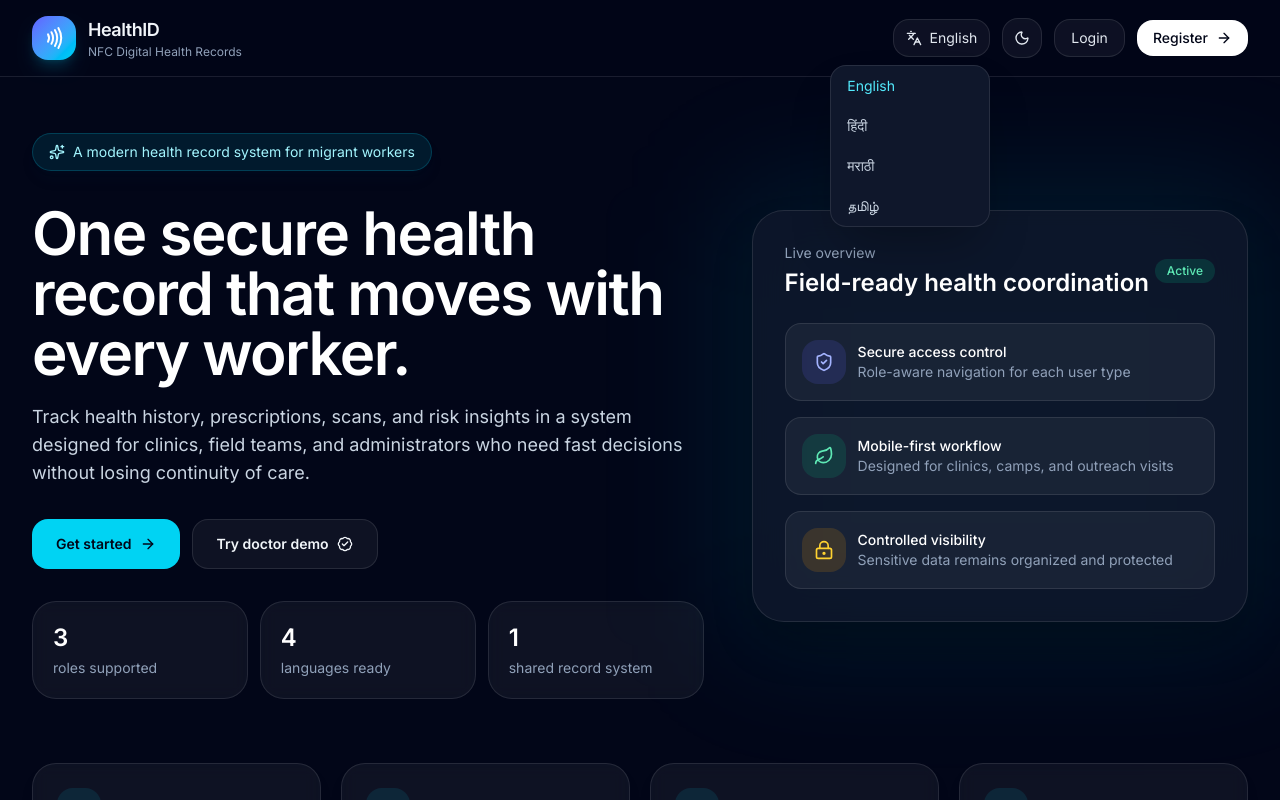
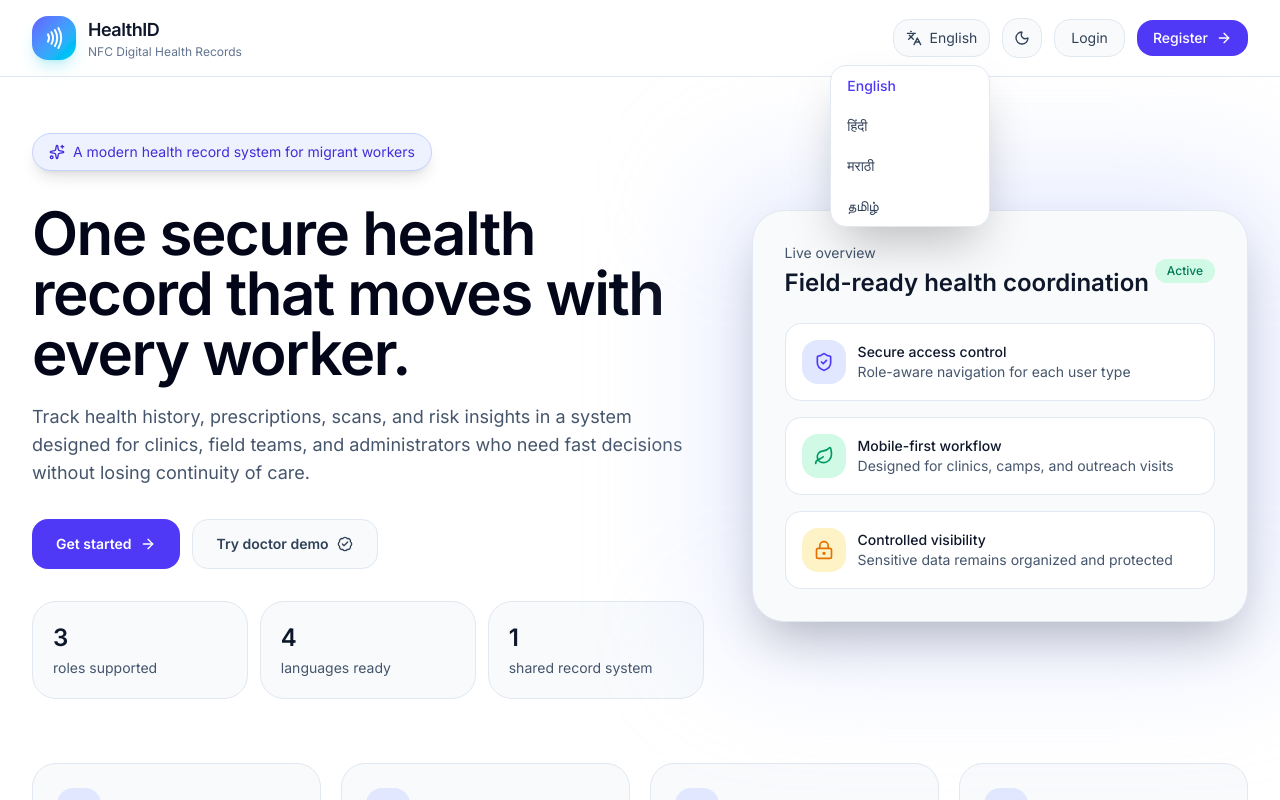
Before and after one commit to Vishvajit1947/Digital-Health-Record-Management-System-For-Migrant-Workers, a React (Vite) app: page / in a window 1280 px wide. Both pictures are taken after a click on the button "English". Shown: the top 800 px of the page. Built offline with nearby package versions, Linux system fonts and the light colour scheme; no server answers.

Commit message:
Dark Mode and Light Mode Setup

```diff
--- a/src/App.jsx
+++ b/src/App.jsx
@@ -1,7 +1,8 @@
-import { useState, useEffect, Suspense, lazy } from 'react'
+import { Suspense } from 'react'
 import { BrowserRouter, Routes, Route, Navigate } from 'react-router-dom'
 import { Toaster } from 'react-hot-toast'
 import { AuthProvider } from './context/AuthContext'
+import { ThemeProvider } from './context/ThemeContext'
 import './lib/i18n'
 
 import RoleGuard from './components/shared/RoleGuard'
@@ -33,16 +34,9 @@ import Analytics from './pages/admin/Analytics'
 import RiskTable from './pages/admin/RiskTable'
 
 function ProtectedLayout({ role, children }) {
-  const [darkMode, setDarkMode] = useState(() => localStorage.getItem('theme') === 'dark')
-
-  useEffect(() => {
-    document.documentElement.classList.toggle('dark', darkMode)
-    localStorage.setItem('theme', darkMode ? 'dark' : 'light')
-  }, [darkMode])
-
   return (
     <RoleGuard role={role}>
-      <AppLayout darkMode={darkMode} onToggleDark={() => setDarkMode(d => !d)}>
+      <AppLayout>
         {children}
       </AppLayout>
     </RoleGuard>
@@ -50,18 +44,10 @@ function ProtectedLayout({ role, children }) {
 }
 
 export default function App() {
-  const [darkMode, setDarkMode] = useState(() => {
-    const saved = localStorage.getItem('theme')
-    return saved ? saved === 'dark' : window.matchMedia('(prefers-color-scheme: dark)').matches
-  })
-
-  useEffect(() => {
-    document.documentElement.classList.toggle('dark', darkMode)
-  }, [darkMode])
-
   return (
     <ErrorBoundary>
       <BrowserRouter>
+        <ThemeProvider>
           <AuthProvider>
             <Toaster
               position="top-right"
@@ -98,11 +84,12 @@ export default function App() {
                 <Route path="/admin/risk-table" element={<ProtectedLayout role="admin"><RiskTable /></ProtectedLayout>} />
 
                 {/* Default redirect */}
-              <Route path="/" element={<Home darkMode={darkMode} onToggleDark={() => setDarkMode(d => !d)} />} />
+                <Route path="/" element={<Home />} />
                 <Route path="*" element={<Navigate to="/" replace />} />
               </Routes>
             </Suspense>
           </AuthProvider>
+        </ThemeProvider>
       </BrowserRouter>
     </ErrorBoundary>
   )
--- a/src/components/shared/AppLayout.jsx
+++ b/src/components/shared/AppLayout.jsx
@@ -1,10 +1,10 @@
 import Navbar from './Navbar'
 import Sidebar from './Sidebar'
 
-export default function AppLayout({ children, darkMode, onToggleDark }) {
+export default function AppLayout({ children }) {
   return (
     <div className="min-h-screen bg-slate-50 dark:bg-slate-900 flex flex-col">
-      <Navbar darkMode={darkMode} onToggleDark={onToggleDark} />
+      <Navbar />
       <div className="flex flex-1 overflow-hidden">
         <Sidebar />
         <main className="flex-1 overflow-auto p-6 page-enter">
--- a/src/components/shared/Navbar.jsx
+++ b/src/components/shared/Navbar.jsx
@@ -1,6 +1,7 @@
 import { useState } from 'react'
 import { Nfc, LogOut, Sun, Moon, Globe, ChevronDown } from 'lucide-react'
 import { useAuth } from '../../context/AuthContext'
+import { useTheme } from '../../context/ThemeContext'
 import { useTranslation } from 'react-i18next'
 import { LANGUAGES } from '../../lib/constants'
 
@@ -11,8 +12,9 @@ const ROLE_COLORS = {
   admin: 'bg-purple-100 text-purple-700 dark:bg-purple-900/30 dark:text-purple-400',
 }
 
-export default function Navbar({ darkMode, onToggleDark }) {
+export default function Navbar() {
   const { role, signOut } = useAuth()
+  const { darkMode, toggleDark } = useTheme()
   const { i18n, t } = useTranslation()
   const [langOpen, setLangOpen] = useState(false)
 
@@ -68,7 +70,7 @@ export default function Navbar({ darkMode, onToggleDark }) {
 
       {/* Dark mode toggle */}
       <button
-        onClick={onToggleDark}
+        onClick={toggleDark}
         className="p-2 text-slate-500 dark:text-slate-400 hover:bg-slate-100 dark:hover:bg-slate-700 rounded-xl transition-colors"
         aria-label="Toggle dark mode"
       >
--- /dev/null
+++ b/src/context/ThemeContext.jsx
@@ -0,0 +1,37 @@
+import { createContext, useContext, useState, useEffect } from 'react'
+
+const ThemeContext = createContext()
+
+export function ThemeProvider({ children }) {
+  const [darkMode, setDarkMode] = useState(() => {
+    const saved = localStorage.getItem('theme')
+    if (saved) return saved === 'dark'
+    return window.matchMedia('(prefers-color-scheme: dark)').matches
+  })
+
+  useEffect(() => {
+    const root = document.documentElement
+    if (darkMode) {
+      root.classList.add('dark')
+    } else {
+      root.classList.remove('dark')
+    }
+    localStorage.setItem('theme', darkMode ? 'dark' : 'light')
+  }, [darkMode])
+
+  const toggleDark = () => setDarkMode(prev => !prev)
+
+  return (
+    <ThemeContext.Provider value={{ darkMode, toggleDark }}>
+      {children}
+    </ThemeContext.Provider>
+  )
+}
+
+export function useTheme() {
+  const context = useContext(ThemeContext)
+  if (!context) {
+    throw new Error('useTheme must be used within ThemeProvider')
+  }
+  return context
+}
--- a/src/pages/Home.jsx
+++ b/src/pages/Home.jsx
@@ -18,6 +18,7 @@ import {
   Nfc,
 } from 'lucide-react'
 import { useAuth } from '../context/AuthContext'
+import { useTheme } from '../context/ThemeContext'
 import { LANGUAGES } from '../lib/constants'
 import { useTranslation } from 'react-i18next'
 
@@ -80,9 +81,10 @@ const STATS = [
   { value: '1', label: 'shared record system' },
 ]
 
-export default function Home({ darkMode, onToggleDark }) {
+export default function Home() {
   const navigate = useNavigate()
   const { demoLogin } = useAuth()
+  const { darkMode, toggleDark } = useTheme()
   const { i18n, t } = useTranslation()
   const [langOpen, setLangOpen] = useState(false)
 
@@ -156,19 +158,19 @@ export default function Home({ darkMode, onToggleDark }) {
   }
 
   return (
-    <div className="min-h-screen bg-slate-950 text-slate-100 overflow-hidden">
-      <div className="absolute inset-0 -z-10 bg-[radial-gradient(circle_at_top_left,_rgba(59,130,246,0.24),_transparent_35%),radial-gradient(circle_at_top_right,_rgba(16,185,129,0.18),_transparent_32%),linear-gradient(180deg,_#0f172a_0%,_#111827_42%,_#020617_100%)]" />
-      <div className="absolute inset-0 -z-10 opacity-30 bg-[linear-gradient(rgba(148,163,184,0.12)_1px,transparent_1px),linear-gradient(90deg,rgba(148,163,184,0.12)_1px,transparent_1px)] bg-[size:72px_72px] [mask-image:radial-gradient(circle_at_center,black,transparent_78%)]" />
+    <div className="min-h-screen bg-white dark:bg-slate-950 text-slate-900 dark:text-slate-100 overflow-hidden">
+      <div className="absolute inset-0 -z-10 dark:bg-[radial-gradient(circle_at_top_left,_rgba(59,130,246,0.24),_transparent_35%),radial-gradient(circle_at_top_right,_rgba(16,185,129,0.18),_transparent_32%),linear-gradient(180deg,_#0f172a_0%,_#111827_42%,_#020617_100%)]" />
+      <div className="absolute inset-0 -z-10 opacity-30 dark:bg-[linear-gradient(rgba(148,163,184,0.12)_1px,transparent_1px),linear-gradient(90deg,rgba(148,163,184,0.12)_1px,transparent_1px)] dark:bg-[size:72px_72px] dark:[mask-image:radial-gradient(circle_at_center,black,transparent_78%)]" />
 
-      <header className="sticky top-0 z-40 border-b border-white/10 bg-slate-950/80 backdrop-blur-xl">
+      <header className="sticky top-0 z-40 border-b border-slate-200 dark:border-white/10 bg-white/80 dark:bg-slate-950/80 backdrop-blur-xl">
         <div className="mx-auto flex max-w-7xl items-center gap-4 px-4 py-4 sm:px-6 lg:px-8">
           <Link to="/" className="flex items-center gap-3">
             <span className="flex h-11 w-11 items-center justify-center rounded-2xl bg-gradient-to-br from-indigo-500 to-cyan-400 shadow-lg shadow-cyan-500/20">
               <Nfc className="h-6 w-6 text-white" />
             </span>
             <span>
-              <span className="block text-lg font-semibold tracking-tight">{t('app_name')}</span>
-              <span className="block text-xs text-slate-400">{t('tagline')}</span>
+              <span className="block text-lg font-semibold tracking-tight text-slate-900 dark:text-white">{t('app_name')}</span>
+              <span className="block text-xs text-slate-500 dark:text-slate-400">{t('tagline')}</span>
             </span>
           </Link>
 
@@ -176,18 +178,18 @@ export default function Home({ darkMode, onToggleDark }) {
             <div className="relative">
               <button
                 onClick={() => setLangOpen(value => !value)}
-                className="inline-flex items-center gap-2 rounded-2xl border border-white/10 bg-white/5 px-3 py-2 text-sm text-slate-200 transition hover:bg-white/10"
+                className="inline-flex items-center gap-2 rounded-2xl border border-slate-200 dark:border-white/10 bg-slate-50 dark:bg-white/5 px-3 py-2 text-sm text-slate-700 dark:text-slate-200 transition hover:bg-slate-100 dark:hover:bg-white/10"
               >
                 <Languages className="h-4 w-4" />
                 <span className="hidden sm:inline">{currentLang.label}</span>
               </button>
               {langOpen && (
-                <div className="absolute right-0 top-full mt-2 w-40 overflow-hidden rounded-2xl border border-white/10 bg-slate-900 shadow-2xl shadow-black/30">
+                <div className="absolute right-0 top-full mt-2 w-40 overflow-hidden rounded-2xl border border-slate-200 dark:border-white/10 bg-white dark:bg-slate-900 shadow-2xl dark:shadow-black/30">
                   {LANGUAGES.map(language => (
                     <button
                       key={language.code}
                       onClick={() => handleLanguageChange(language.code)}
-                      className={`block w-full px-4 py-2.5 text-left text-sm transition hover:bg-white/10 ${i18n.language === language.code ? 'text-cyan-300' : 'text-slate-300'}`}
+                      className={`block w-full px-4 py-2.5 text-left text-sm transition hover:bg-slate-100 dark:hover:bg-white/10 ${i18n.language === language.code ? 'text-indigo-600 dark:text-cyan-300 font-medium' : 'text-slate-700 dark:text-slate-300'}`}
                     >
                       {language.label}
                     </button>
@@ -197,8 +199,8 @@ export default function Home({ darkMode, onToggleDark }) {
             </div>
 
             <button
-              onClick={onToggleDark}
-              className="inline-flex h-10 w-10 items-center justify-center rounded-2xl border border-white/10 bg-white/5 text-slate-200 transition hover:bg-white/10"
+              onClick={toggleDark}
+              className="inline-flex h-10 w-10 items-center justify-center rounded-2xl border border-slate-200 dark:border-white/10 bg-slate-50 dark:bg-white/5 text-slate-700 dark:text-slate-200 transition hover:bg-slate-100 dark:hover:bg-white/10"
               aria-label="Toggle dark mode"
             >
               {darkMode ? <Sun className="h-4 w-4" /> : <Moon className="h-4 w-4" />}
@@ -206,13 +208,13 @@ export default function Home({ darkMode, onToggleDark }) {
 
             <Link
               to="/login"
-              className="hidden rounded-2xl border border-white/10 bg-white/5 px-4 py-2 text-sm text-slate-200 transition hover:bg-white/10 sm:inline-flex"
+              className="hidden rounded-2xl border border-slate-200 dark:border-white/10 bg-slate-50 dark:bg-white/5 px-4 py-2 text-sm text-slate-700 dark:text-slate-200 transition hover:bg-slate-100 dark:hover:bg-white/10 sm:inline-flex"
             >
               {t('login')}
             </Link>
             <Link
               to="/register"
-              className="inline-flex items-center gap-2 rounded-2xl bg-white px-4 py-2 text-sm font-medium text-slate-950 transition hover:bg-cyan-100"
+              className="inline-flex items-center gap-2 rounded-2xl bg-indigo-600 dark:bg-white px-4 py-2 text-sm font-medium text-white dark:text-slate-950 transition hover:bg-indigo-700 dark:hover:bg-slate-100"
             >
               {t('register')}
               <ArrowRight className="h-4 w-4" />
@@ -224,16 +226,16 @@ export default function Home({ darkMode, onToggleDark }) {
       <main className="mx-auto max-w-7xl px-4 pb-20 pt-8 sm:px-6 lg:px-8 lg:pt-14">
         <section className="grid items-center gap-12 lg:grid-cols-[1.15fr_0.85fr]">
           <div className="space-y-8">
-            <div className="inline-flex items-center gap-2 rounded-full border border-cyan-400/20 bg-cyan-400/10 px-4 py-2 text-sm text-cyan-200 shadow-lg shadow-cyan-950/10">
+            <div className="inline-flex items-center gap-2 rounded-full border border-indigo-200 dark:border-cyan-400/20 bg-indigo-50 dark:bg-cyan-400/10 px-4 py-2 text-sm text-indigo-700 dark:text-cyan-200 shadow-lg dark:shadow-cyan-950/10">
               <Sparkles className="h-4 w-4" />
               {t('home_badge')}
             </div>
 
             <div className="space-y-5">
-              <h1 className="max-w-3xl text-4xl font-semibold tracking-tight text-white sm:text-5xl lg:text-6xl">
+              <h1 className="max-w-3xl text-4xl font-semibold tracking-tight text-slate-950 dark:text-white sm:text-5xl lg:text-6xl">
                 {t('home_title')}
               </h1>
-              <p className="max-w-2xl text-base leading-7 text-slate-300 sm:text-lg">
+              <p className="max-w-2xl text-base leading-7 text-slate-600 dark:text-slate-300 sm:text-lg">
                 {t('home_subtitle')}
               </p>
             </div>
@@ -241,14 +243,14 @@ export default function Home({ darkMode, onToggleDark }) {
             <div className="flex flex-col gap-3 sm:flex-row">
               <Link
                 to="/login"
-                className="inline-flex items-center justify-center gap-2 rounded-2xl bg-cyan-400 px-6 py-3.5 text-sm font-semibold text-slate-950 transition hover:bg-cyan-300"
+                className="inline-flex items-center justify-center gap-2 rounded-2xl bg-indigo-600 dark:bg-cyan-400 px-6 py-3.5 text-sm font-semibold text-white dark:text-slate-950 transition hover:bg-indigo-700 dark:hover:bg-cyan-300"
               >
                 {t('home_get_started')}
                 <ArrowRight className="h-4 w-4" />
               </Link>
               <button
                 onClick={() => handleDemoLogin('doctor')}
-                className="inline-flex items-center justify-center gap-2 rounded-2xl border border-white/10 bg-white/5 px-6 py-3.5 text-sm font-semibold text-slate-100 transition hover:bg-white/10"
+                className="inline-flex items-center justify-center gap-2 rounded-2xl border border-slate-200 dark:border-white/10 bg-slate-50 dark:bg-white/5 px-6 py-3.5 text-sm font-semibold text-slate-700 dark:text-slate-100 transition hover:bg-slate-100 dark:hover:bg-white/10"
               >
                 {t('home_try_demo')}
                 <BadgeCheck className="h-4 w-4" />
@@ -257,58 +259,58 @@ export default function Home({ darkMode, onToggleDark }) {
 
             <div className="grid gap-3 sm:grid-cols-3">
               {stats.map(stat => (
-                <div key={stat.label} className="rounded-3xl border border-white/10 bg-white/5 p-5 backdrop-blur">
-                  <div className="text-2xl font-semibold text-white">{stat.value}</div>
-                  <div className="mt-1 text-sm text-slate-400">{stat.label}</div>
+                <div key={stat.label} className="rounded-3xl border border-slate-200 dark:border-white/10 bg-slate-50 dark:bg-white/5 p-5 dark:backdrop-blur">
+                  <div className="text-2xl font-semibold text-slate-900 dark:text-white">{stat.value}</div>
+                  <div className="mt-1 text-sm text-slate-600 dark:text-slate-400">{stat.label}</div>
                 </div>
               ))}
             </div>
           </div>
 
           <div className="relative">
-            <div className="absolute -inset-6 rounded-[2rem] bg-cyan-400/10 blur-3xl" />
-            <div className="relative overflow-hidden rounded-[2rem] border border-white/10 bg-slate-900/80 p-6 shadow-2xl shadow-black/30 backdrop-blur-xl sm:p-8">
+            <div className="absolute -inset-6 rounded-[2rem] bg-indigo-200/50 dark:bg-cyan-400/10 blur-3xl" />
+            <div className="relative overflow-hidden rounded-[2rem] border border-slate-200 dark:border-white/10 bg-slate-50 dark:bg-slate-900/80 p-6 shadow-2xl dark:shadow-black/30 dark:backdrop-blur-xl sm:p-8">
               <div className="flex items-center justify-between">
                 <div>
-                  <p className="text-sm text-slate-400">{t('home_live_overview')}</p>
-                  <h2 className="mt-1 text-2xl font-semibold text-white">{t('home_field_ready')}</h2>
+                  <p className="text-sm text-slate-600 dark:text-slate-400">{t('home_live_overview')}</p>
+                  <h2 className="mt-1 text-2xl font-semibold text-slate-900 dark:text-white">{t('home_field_ready')}</h2>
                 </div>
-                <span className="rounded-full bg-emerald-400/15 px-3 py-1 text-xs font-medium text-emerald-300">{t('home_active')}</span>
+                <span className="rounded-full bg-emerald-100 dark:bg-emerald-400/15 px-3 py-1 text-xs font-medium text-emerald-700 dark:text-emerald-300">{t('home_active')}</span>
               </div>
 
               <div className="mt-6 space-y-4">
-                <div className="rounded-2xl border border-white/10 bg-white/5 p-4">
+                <div className="rounded-2xl border border-slate-200 dark:border-white/10 bg-white dark:bg-white/5 p-4">
                   <div className="flex items-center gap-3">
-                    <div className="rounded-2xl bg-indigo-500/15 p-3 text-indigo-300">
+                    <div className="rounded-2xl bg-indigo-100 dark:bg-indigo-500/15 p-3 text-indigo-600 dark:text-indigo-300">
                       <ShieldCheck className="h-5 w-5" />
                     </div>
                     <div>
-                      <p className="text-sm font-medium text-white">{t('home_secure_access')}</p>
-                      <p className="text-sm text-slate-400">{t('home_secure_access_desc')}</p>
+                      <p className="text-sm font-medium text-slate-900 dark:text-white">{t('home_secure_access')}</p>
+                      <p className="text-sm text-slate-600 dark:text-slate-400">{t('home_secure_access_desc')}</p>
                     </div>
                   </div>
                 </div>
 
-                <div className="rounded-2xl border border-white/10 bg-white/5 p-4">
+                <div className="rounded-2xl border border-slate-200 dark:border-white/10 bg-white dark:bg-white/5 p-4">
                   <div className="flex items-center gap-3">
-                    <div className="rounded-2xl bg-emerald-500/15 p-3 text-emerald-300">
+                    <div className="rounded-2xl bg-emerald-100 dark:bg-emerald-500/15 p-3 text-emerald-600 dark:text-emerald-300">
                       <Leaf className="h-5 w-5" />
                     </div>
                     <div>
-                      <p className="text-sm font-medium text-white">{t('home_mobile_workflow')}</p>
-                      <p className="text-sm text-slate-400">{t('home_mobile_workflow_desc')}</p>
+                      <p className="text-sm font-medium text-slate-900 dark:text-white">{t('home_mobile_workflow')}</p>
+                      <p className="text-sm text-slate-600 dark:text-slate-400">{t('home_mobile_workflow_desc')}</p>
                     </div>
                   </div>
                 </div>
 
-                <div className="rounded-2xl border border-white/10 bg-white/5 p-4">
+                <div className="rounded-2xl border border-slate-200 dark:border-white/10 bg-white dark:bg-white/5 p-4">
                   <div className="flex items-center gap-3">
-                    <div className="rounded-2xl bg-amber-500/15 p-3 text-amber-300">
+                    <div className="rounded-2xl bg-amber-100 dark:bg-amber-500/15 p-3 text-amber-600 dark:text-amber-300">
                       <LockKeyhole className="h-5 w-5" />
                     </div>
                     <div>
-                      <p className="text-sm font-medium text-white">{t('home_controlled_visibility')}</p>
-                      <p className="text-sm text-slate-400">{t('home_controlled_visibility_desc')}</p>
+                      <p className="text-sm font-medium text-slate-900 dark:text-white">{t('home_controlled_visibility')}</p>
+                      <p className="text-sm text-slate-600 dark:text-slate-400">{t('home_controlled_visibility_desc')}</p>
                     </div>
                   </div>
                 </div>
@@ -323,13 +325,13 @@ export default function Home({ darkMode, onToggleDark }) {
             return (
               <article
                 key={feature.title}
-                className="rounded-3xl border border-white/10 bg-white/5 p-6 shadow-lg shadow-black/10 backdrop-blur transition hover:-translate-y-1 hover:bg-white/8"
+                className="rounded-3xl border border-slate-200 dark:border-white/10 bg-slate-50 dark:bg-white/5 p-6 dark:shadow-black/10 dark:backdrop-blur transition hover:-translate-y-1 hover:bg-slate-100 dark:hover:bg-white/8"
               >
-                <div className="inline-flex rounded-2xl bg-cyan-400/10 p-3 text-cyan-200">
+                <div className="inline-flex rounded-2xl bg-indigo-100 dark:bg-cyan-400/10 p-3 text-indigo-600 dark:text-cyan-200">
                   <Icon className="h-5 w-5" />
                 </div>
-                <h3 className="mt-4 text-lg font-semibold text-white">{feature.title}</h3>
-                <p className="mt-2 text-sm leading-6 text-slate-400">{feature.description}</p>
+                <h3 className="mt-4 text-lg font-semibold text-slate-900 dark:text-white">{feature.title}</h3>
+                <p className="mt-2 text-sm leading-6 text-slate-600 dark:text-slate-400">{feature.description}</p>
               </article>
             )
           })}
@@ -341,16 +343,16 @@ export default function Home({ darkMode, onToggleDark }) {
             return (
               <article
                 key={card.role}
-                className="overflow-hidden rounded-[2rem] border border-white/10 bg-slate-900/80 p-6 shadow-2xl shadow-black/20 backdrop-blur-xl"
+                className="overflow-hidden rounded-[2rem] border border-slate-200 dark:border-white/10 bg-slate-50 dark:bg-slate-900/80 p-6 dark:shadow-black/20 dark:backdrop-blur-xl"
               >
                 <div className={`inline-flex rounded-2xl bg-gradient-to-br ${card.accent} p-3 text-white shadow-lg`}>
                   <Icon className="h-5 w-5" />
                 </div>
-                <h3 className="mt-5 text-xl font-semibold text-white">{card.title}</h3>
-                <p className="mt-3 text-sm leading-6 text-slate-400">{card.description}</p>
+                <h3 className="mt-5 text-xl font-semibold text-slate-900 dark:text-white">{card.title}</h3>
+                <p className="mt-3 text-sm leading-6 text-slate-600 dark:text-slate-400">{card.description}</p>
                 <button
                   onClick={() => handleDemoLogin(card.role)}
-                  className="mt-6 inline-flex items-center gap-2 rounded-2xl border border-white/10 bg-white/5 px-4 py-2.5 text-sm font-medium text-slate-100 transition hover:bg-white/10"
+                  className="mt-6 inline-flex items-center gap-2 rounded-2xl border border-slate-200 dark:border-white/10 bg-slate-100 dark:bg-white/5 px-4 py-2.5 text-sm font-medium text-slate-700 dark:text-slate-100 transition hover:bg-slate-200 dark:hover:bg-white/10"
                 >
                   {t('home_open_demo')}
                   <ArrowRight className="h-4 w-4" />
--- /dev/null
+++ b/tailwind.config.js
@@ -0,0 +1,24 @@
+/** @type {import('tailwindcss').Config} */
+export default {
+  content: [
+    './index.html',
+    './src/**/*.{js,jsx,ts,tsx}',
+  ],
+  darkMode: 'class',
+  theme: {
+    extend: {
+      colors: {
+        primary: '#4F46E5',
+        success: '#16A34A',
+        warning: '#D97706',
+        danger: '#DC2626',
+        surface: '#F8FAFC',
+        muted: '#64748B',
+      },
+      fontFamily: {
+        sans: ['Inter', 'ui-sans-serif', 'system-ui', 'sans-serif'],
+      },
+    },
+  },
+  plugins: [],
+}
```
Also changed, not shown: src/index.css (+1 -9 lines), 1 other file (tests, documents, lock files or other folders). Lines whose indentation alone changed are shown as unchanged.
